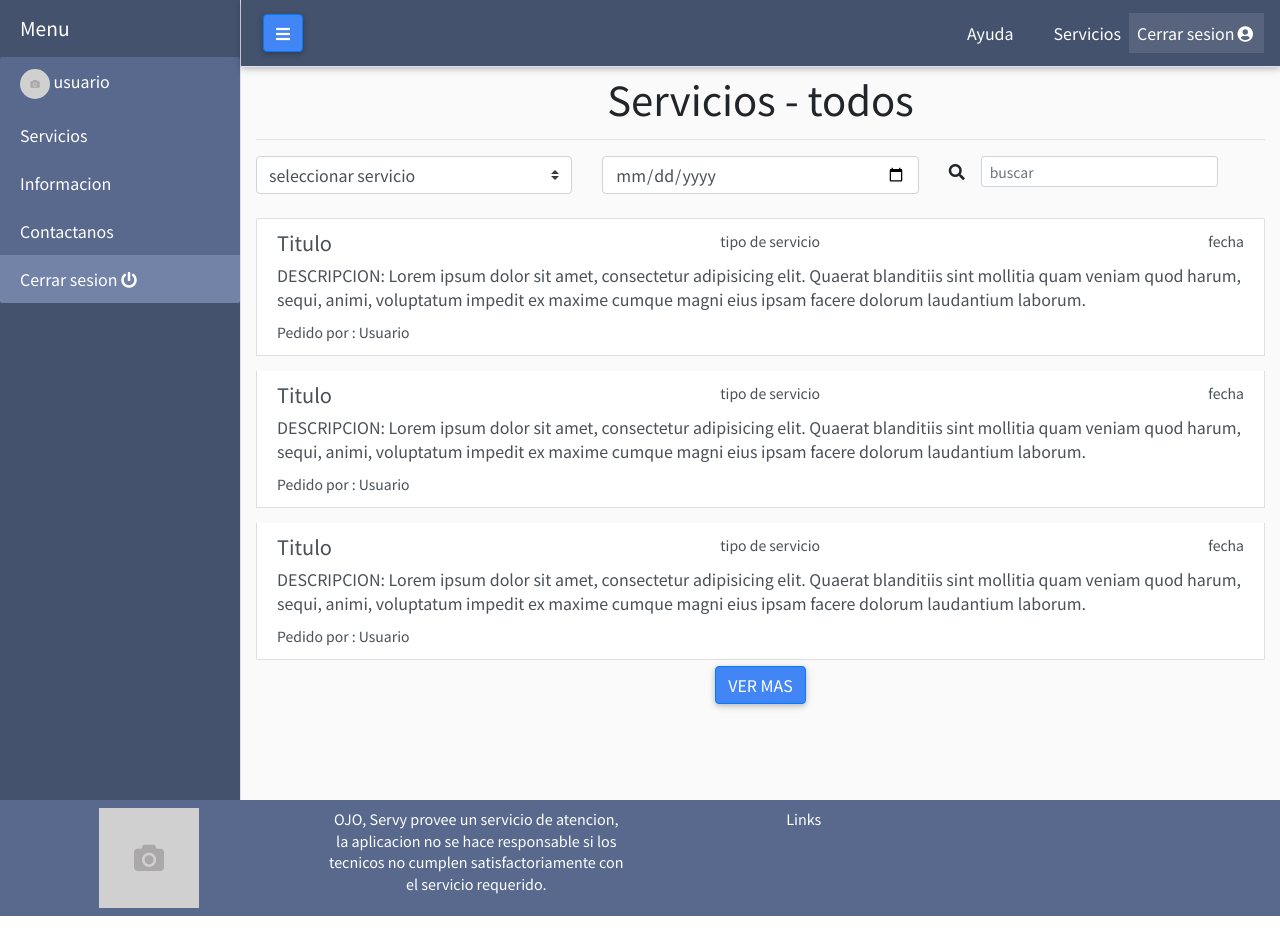
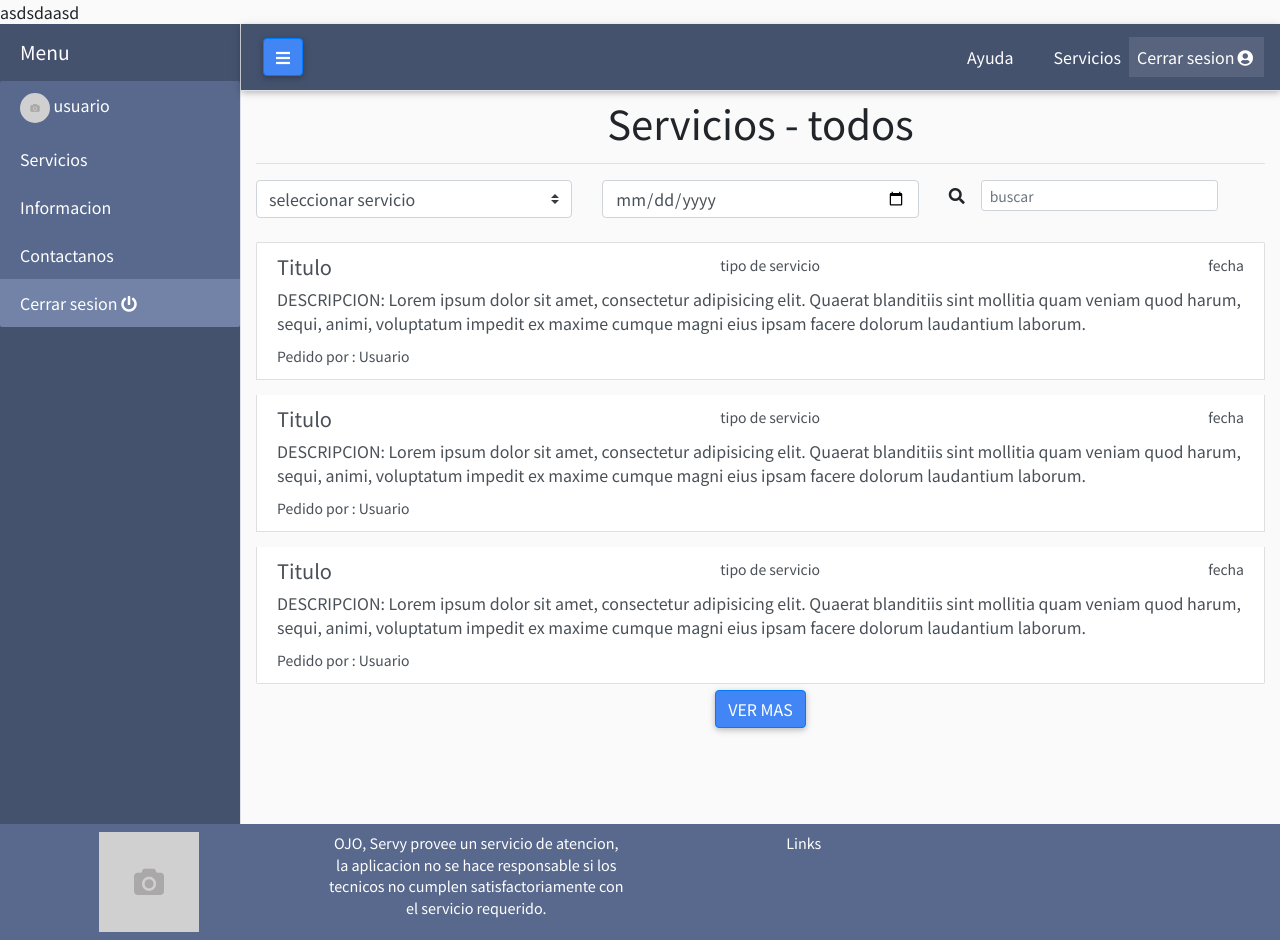
Before and after one commit to ignaciogzfr/Servy, a PHP site: page /vista-servicios.php in a window 1280 px wide. Before the commit the page ends 916 px from the top, so only its background shows below. Run offline with PHP 8.4, Linux system fonts and the light colour scheme; some libraries are stand-ins or nearby versions.

Commit message:
Update vista-servicios.php

```diff
--- a/vista-servicios.php
+++ b/vista-servicios.php
@@ -20,6 +20,7 @@
 
 
 
+asdsdaasd
   <meta charset="utf-8">
   <meta name="viewport" content="width=device-width, initial-scale=1, shrink-to-fit=no">
   <meta name="description" content="">
```
